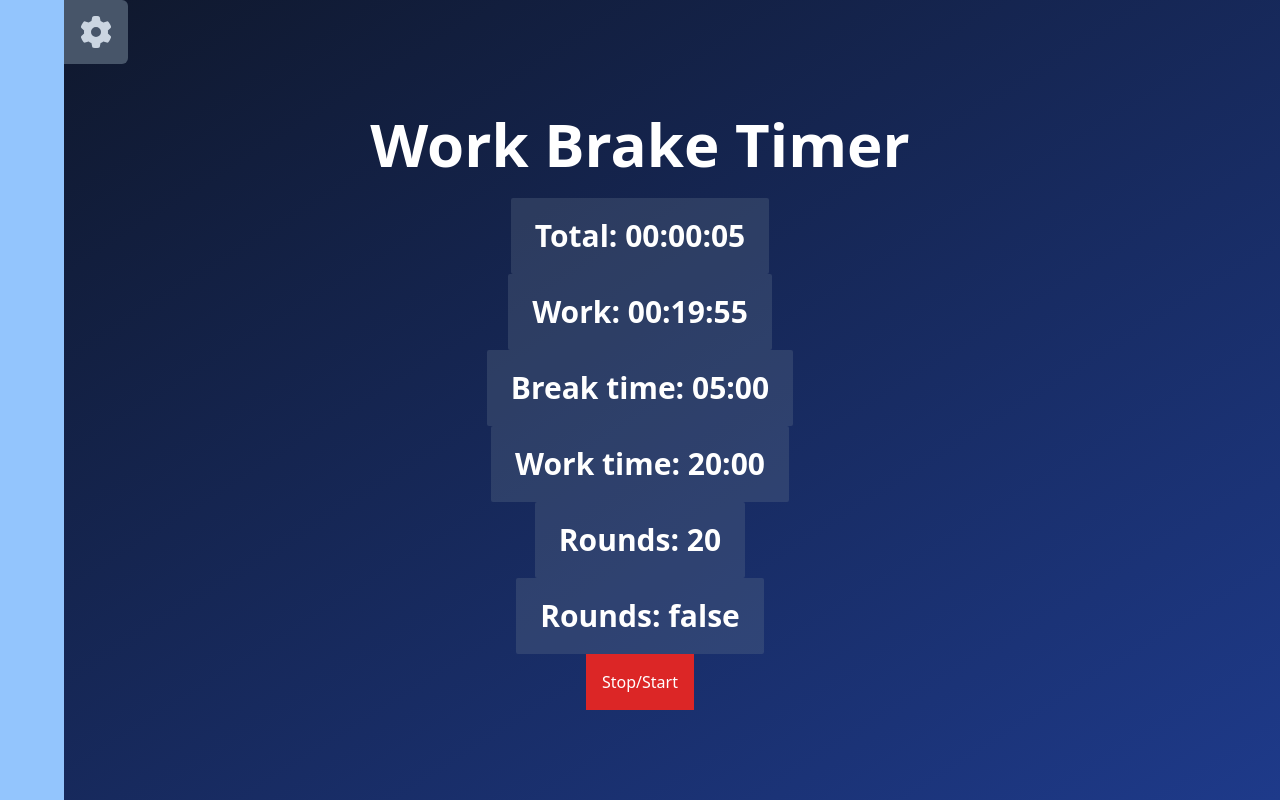
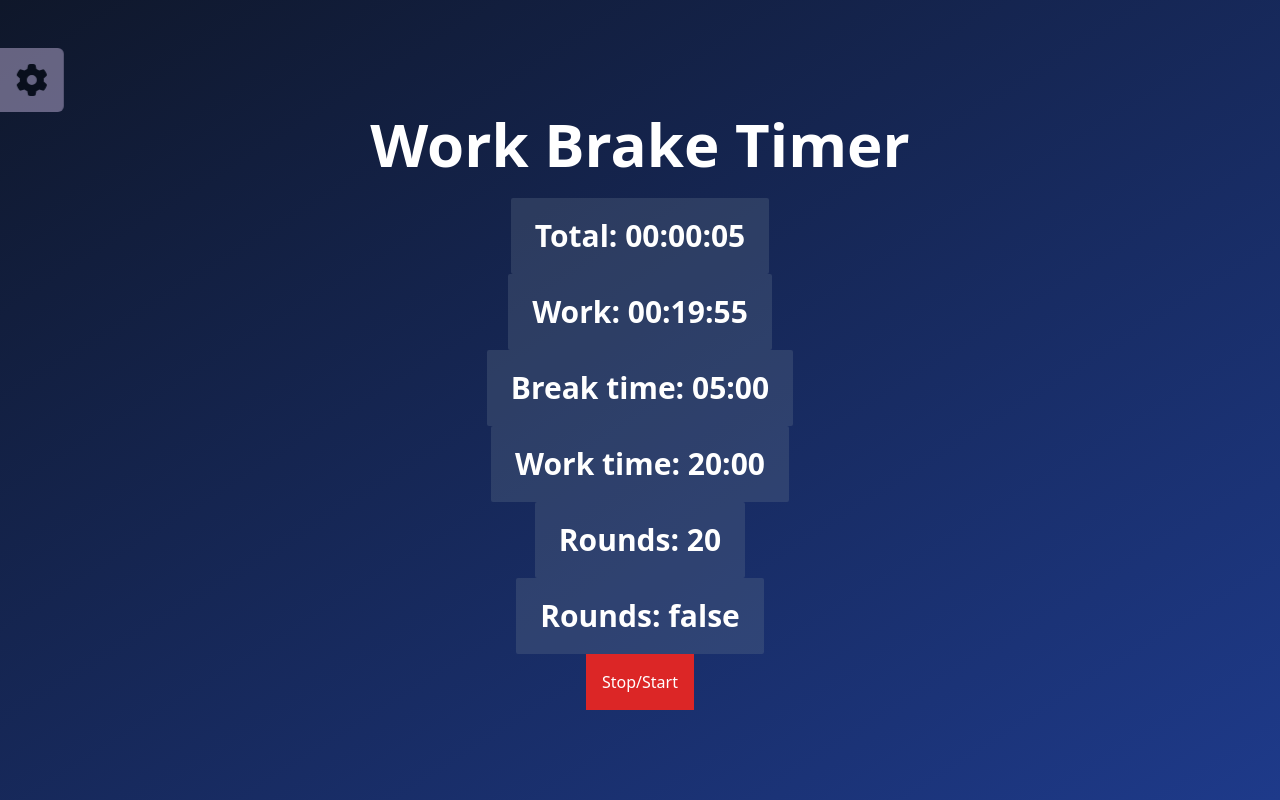
Before and after one commit to DawidFrankiewicz/pomodoro-work-break-timer, a Nuxt app: page / in a window 1280 px wide. Built offline with nearby package versions, Linux system fonts and the light colour scheme.

Commit message:
Styling settings

```diff
--- a/app.vue
+++ b/app.vue
@@ -14,28 +14,22 @@ const isSidebarOpen = ref(false);
         class="relative min-h-screen flex-grow bg-slate-900 bg-gradient-to-br from-slate-900 to-blue-900 text-center text-white"
     >
         <Timer :config="config" />
-        <div class="fixed left-0 top-0 h-screen bg-blue-300">
+        <div
+            class="fixed left-0 top-0 h-screen pl-6 pt-6 text-black opacity-40 transition-all hover:opacity-100"
+            :class="isSidebarOpen ? '' : '-translate-x-full'"
+        >
             <button
                 @click="isSidebarOpen = !isSidebarOpen"
-                class="right-0 top-6 h-16 w-16 translate-x-full rounded-e-md bg-slate-600"
+                class="absolute right-0 top-12 h-16 w-16 translate-x-full rounded-e-md bg-purple-200"
             >
-                <font-awesome-icon
-                    :icon="['fas', 'gear']"
-                    class="fa-2xl fa-black text-slate-300"
+                <font-awesome-icon :icon="['fas', 'gear']" class="fa-2xl" />
+            </button>
+            <div class="rounded-md bg-purple-200">
+                <TimerSettings
+                    :defaultConfig="Object.assign({}, config)"
+                    @update-config="(newConfig) => (config = newConfig)"
                 />
-            </button>
-            <Transition name="fade">
-                <div
-                    v-if="isSidebarOpen"
-                    v-click-outside="() => (isSidebarOpen = false)"
-                    class="left-0 top-0 h-screen bg-red-500 transition-all"
-                >
-                    <TimerSettings
-                        :defaultConfig="Object.assign({}, config)"
-                        @update-config="(newConfig) => (config = newConfig)"
-                    />
-                </div>
-            </Transition>
+            </div>
         </div>
     </div>
 </template>
--- a/components/TimerSettings.vue
+++ b/components/TimerSettings.vue
@@ -48,7 +48,7 @@ const config = ref(props.defaultConfig);
             />
         </div>
         <button
-            class="rounded-sm bg-black px-4 py-2"
+            class="rounded-sm bg-black px-4 py-2 text-white"
             @click="$emit('update-config', Object.assign({}, config))"
         >
             Confirm
```
